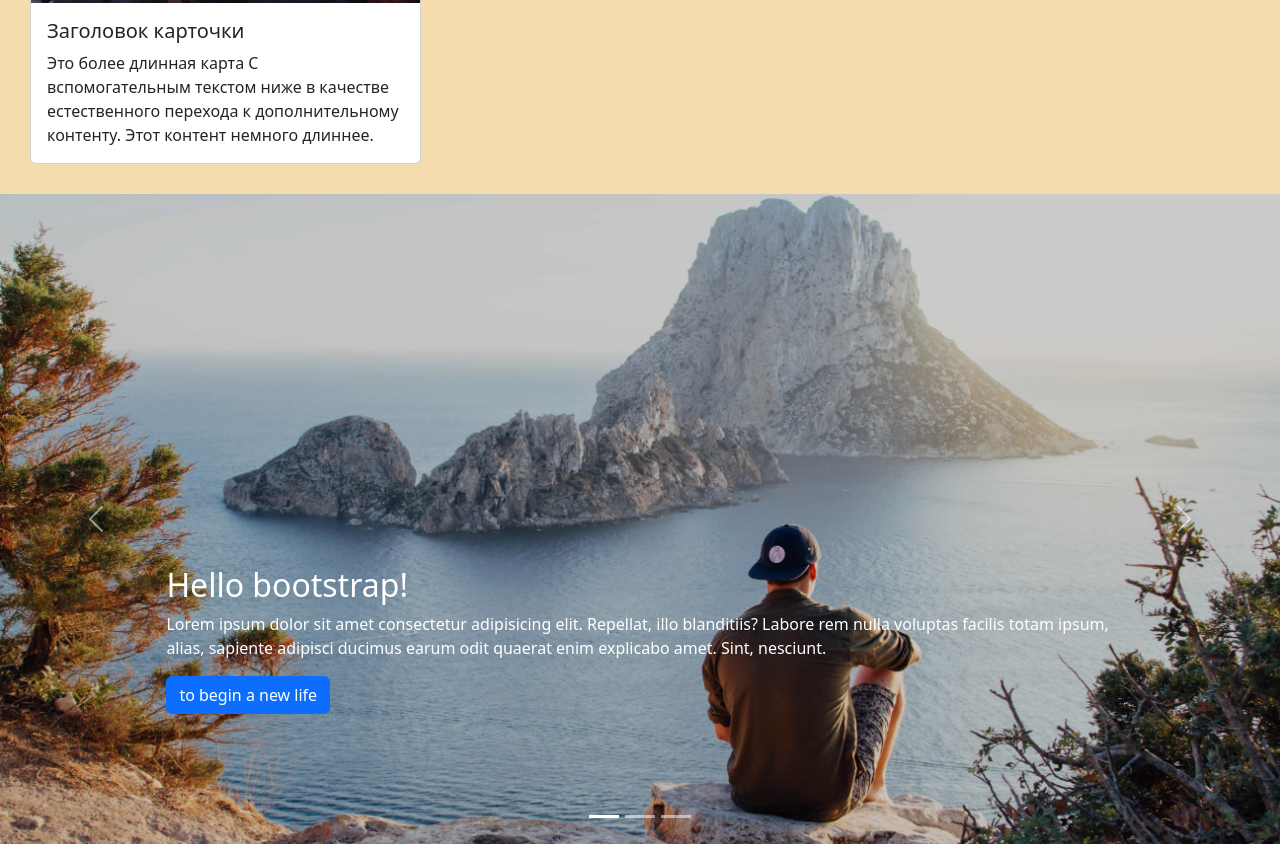
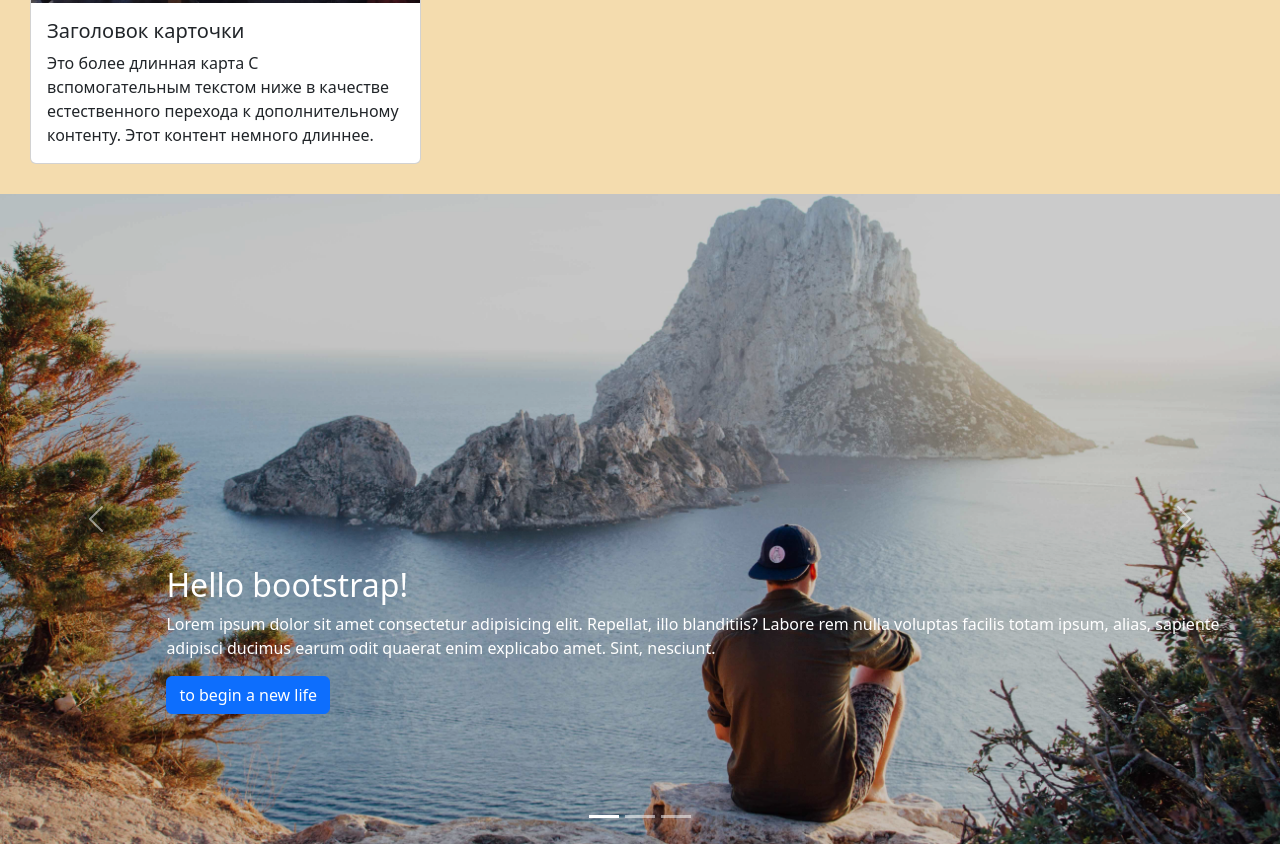
Before and after one commit to Kravcev/bootstrap, a website: page index.html in a window 1280 px wide. Shown: the part 1318-2162 px from the top of the page. Drawn offline with nearby package versions, Linux system fonts and the light colour scheme.

Commit message:
Добавил padding-right

```diff
--- a/sass/style.sass
+++ b/sass/style.sass
@@ -13,8 +13,8 @@
 
 .content
   position: absolute
-  min-width: 900px
-  right: 13%
+  min-width: 700px
+  padding-right: 20px
   left: 13%
   bottom: 20%
   z-index: 2
```
Also changed, not shown: css/style.css.
